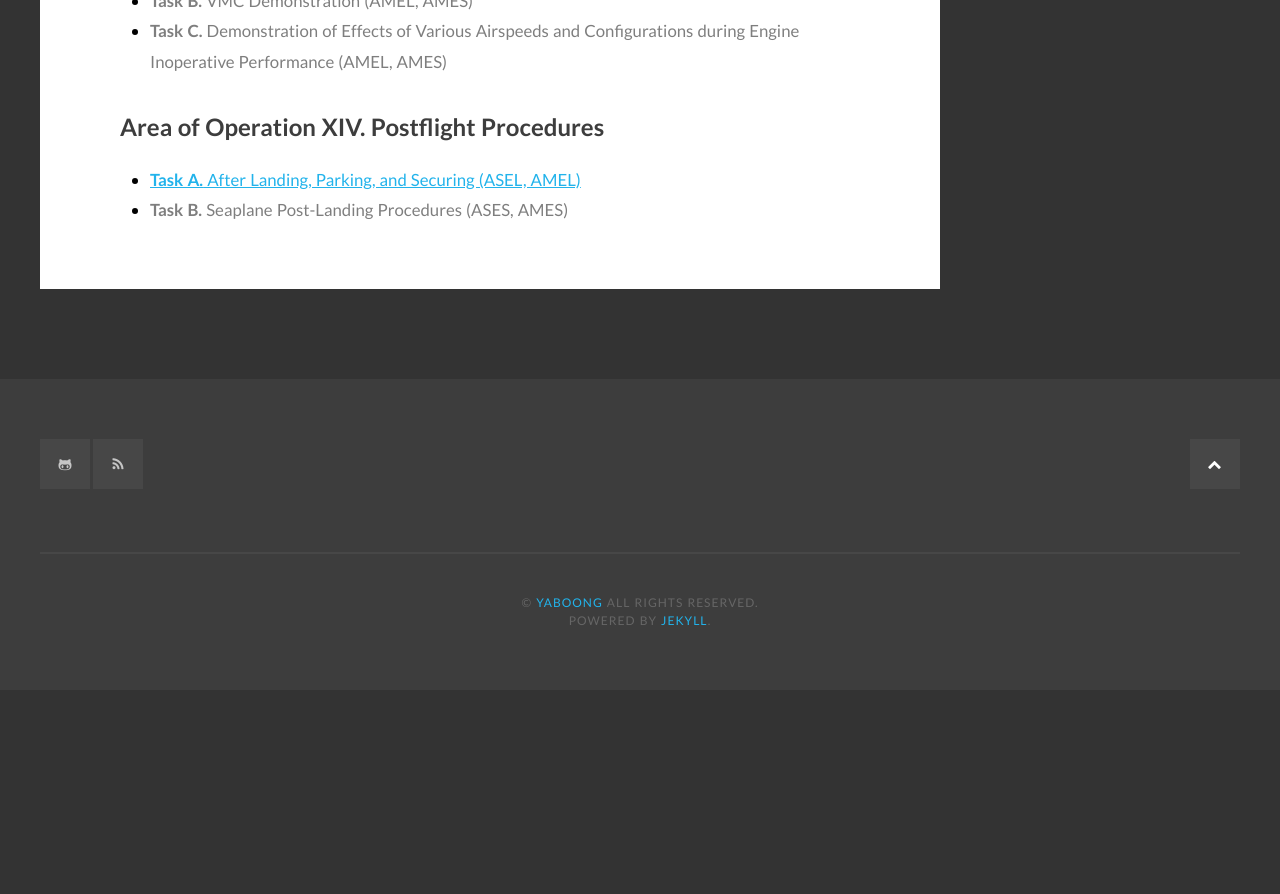
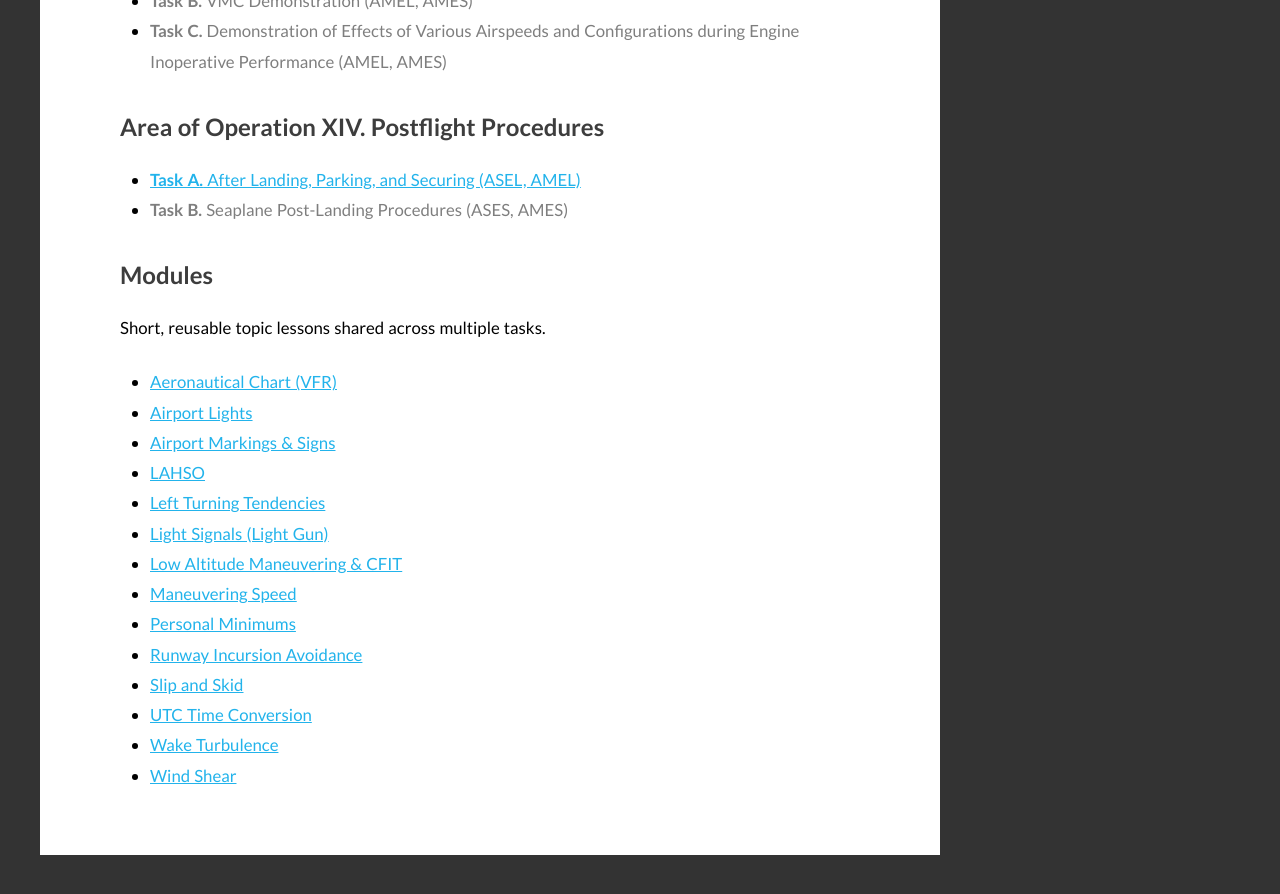
Before and after one commit to yaboong/yaboong.github.io, a Jekyll site: the page built from cfi-lesson-plan.md, in a window 1280 px wide and 900 px high, scrolled down 3899 px. Shown: the top 894 px of the window. Built offline with Jekyll 4.4.1, drawn with Linux system fonts in a browser that asks for light colours; some web fonts are replaced; before the commit the page ends 4589 px from its top, so only the background shows below that.

Commit message:
cfi-lesson-plan: add Modules section and module stub pages
Co-Authored-By: Claude Opus 5.5 <noreply@anthropic.com>

```diff
--- /dev/null
+++ b/_cfi_lessons/module-aeronautical-chart.md
@@ -0,0 +1,8 @@
+---
+title: "Module. Aeronautical Chart (VFR)"
+module: true
+---
+
+### Slides
+
+- TBD
--- /dev/null
+++ b/_cfi_lessons/module-airport-lights.md
@@ -0,0 +1,8 @@
+---
+title: "Module. Airport Lights"
+module: true
+---
+
+### Slides
+
+- TBD
--- /dev/null
+++ b/_cfi_lessons/module-airport-markings-signs.md
@@ -0,0 +1,8 @@
+---
+title: "Module. Airport Markings & Signs"
+module: true
+---
+
+### Slides
+
+- TBD
--- /dev/null
+++ b/_cfi_lessons/module-left-turning-tendencies.md
@@ -0,0 +1,8 @@
+---
+title: "Module. Left Turning Tendencies"
+module: true
+---
+
+### Slides
+
+- TBD
--- /dev/null
+++ b/_cfi_lessons/module-light-signals.md
@@ -0,0 +1,8 @@
+---
+title: "Module. Light Signals (Light Gun)"
+module: true
+---
+
+### Slides
+
+- TBD
--- /dev/null
+++ b/_cfi_lessons/module-low-altitude-maneuvering-cfit.md
@@ -0,0 +1,8 @@
+---
+title: "Module. Low Altitude Maneuvering & CFIT"
+module: true
+---
+
+### Slides
+
+- TBD
--- /dev/null
+++ b/_cfi_lessons/module-maneuvering-speed.md
@@ -0,0 +1,8 @@
+---
+title: "Module. Maneuvering Speed"
+module: true
+---
+
+### Slides
+
+- TBD
--- /dev/null
+++ b/_cfi_lessons/module-personal-minimums.md
@@ -0,0 +1,8 @@
+---
+title: "Module. Personal Minimums"
+module: true
+---
+
+### Slides
+
+- TBD
--- /dev/null
+++ b/_cfi_lessons/module-runway-incursion-avoidance.md
@@ -0,0 +1,8 @@
+---
+title: "Module. Runway Incursion Avoidance"
+module: true
+---
+
+### Slides
+
+- TBD
--- /dev/null
+++ b/_cfi_lessons/module-slip-and-skid.md
@@ -0,0 +1,8 @@
+---
+title: "Module. Slip and Skid"
+module: true
+---
+
+### Slides
+
+- TBD
--- /dev/null
+++ b/_cfi_lessons/module-utc-time-conversion.md
@@ -0,0 +1,8 @@
+---
+title: "Module. UTC Time Conversion"
+module: true
+---
+
+### Slides
+
+- TBD
--- /dev/null
+++ b/_cfi_lessons/module-wake-turbulence.md
@@ -0,0 +1,8 @@
+---
+title: "Module. Wake Turbulence"
+module: true
+---
+
+### Slides
+
+- TBD
--- /dev/null
+++ b/_cfi_lessons/module-wind-shear.md
@@ -0,0 +1,8 @@
+---
+title: "Module. Wind Shear"
+module: true
+---
+
+### Slides
+
+- TBD
--- a/_layouts/cfi_lesson.html
+++ b/_layouts/cfi_lesson.html
@@ -11,7 +11,7 @@ layout: default
                         <h1 class="entry-title">{{page.title}}</h1>
                     </div><!-- .entry-header-wrap -->
                     <div class="entry-meta">
-                        <a href="{{ '/cfi-lesson-plan/' | prepend: site.baseurl }}">CFI Lesson Plan</a>{% if area %} › Area of Operation {{ area.roman }}. {{ area.title }}{% endif %}
+                        <a href="{{ '/cfi-lesson-plan/' | prepend: site.baseurl }}">CFI Lesson Plan</a>{% if area %} › Area of Operation {{ area.roman }}. {{ area.title }}{% elsif page.module %} › Modules{% endif %}
                     </div><!-- .entry-meta -->
                 </header><!-- .entry-header -->
                 <div class="entry-content">
--- a/cfi-lesson-plan.md
+++ b/cfi-lesson-plan.md
@@ -16,3 +16,12 @@ Lesson plans organized by the Flight Instructor ACS (Airplane) areas of operatio
 {% endfor %}
 </ul>
 {% endfor %}
+
+{% assign modules = site.cfi_lessons | where: "module", true | sort: "title" %}
+<h3>Modules</h3>
+<p>Short, reusable topic lessons shared across multiple tasks.</p>
+<ul>
+{% for m in modules %}
+<li><a href="{{ m.url | prepend: site.baseurl }}">{{ m.title | remove_first: "Module. " }}</a></li>
+{% endfor %}
+</ul>
```
Also changed, not shown: _cfi_lessons/module-lahso.md (added, +8 -0 lines).
